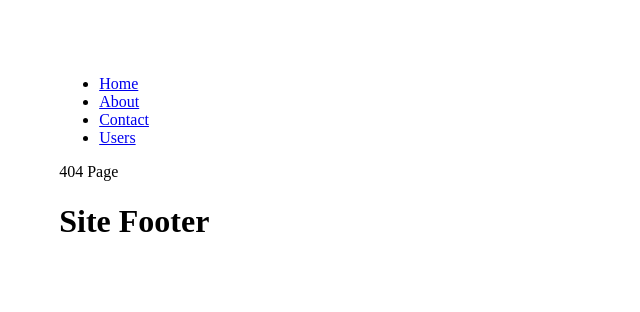
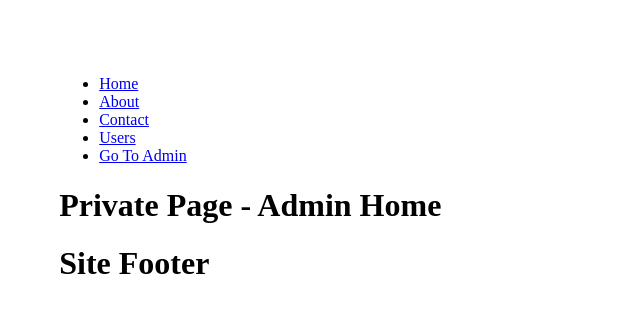
Before and after one commit to MustafaErtugrul/dgpays-demo, a React (Create React App) app: page /admin in a window 1280 px wide. Before the commit this address had no page. Shown: the top 312 px of the page, without its empty margins (0-640 px from the left). Built offline with nearby package versions, Linux system fonts and the light colour scheme.

Commit message:
react router part2

```diff
--- a/src/App.js
+++ b/src/App.js
@@ -1,8 +1,12 @@
 import React from 'react'
-import { Link, Route, Routes } from 'react-router-dom'
+import { Link, Navigate, Route, Routes } from 'react-router-dom'
 import AboutPage from './routingSample/AboutPage'
+import AdminHomePage from './routingSample/AdminHomePage'
 import ContactPage from './routingSample/ContactPage'
 import HomePage from './routingSample/HomePage'
+import { RequireAuth } from './routingSample/RequireAuth'
+import { RoleManager } from './routingSample/RoleManager'
+import { routeConfig } from './routingSample/routeConfig'
 import UserDetail from './routingSample/UserDetail'
 import UsersPage from './routingSample/UsersPage'
 import NoMatch from './stateSample/NoMatch'
@@ -13,20 +17,31 @@ function App() {
 
   return (
     <>
+
       <ul>
         <li><Link to='/'>Home</Link></li>
         <li><Link to='/about'>About</Link></li>
         <li><Link to='/contact'>Contact</Link></li>
         <li><Link to='/users'>Users</Link></li>
+        <li><Link to='/admin'>Go To Admin</Link></li>
+
       </ul>
-          <Routes>
-              <Route path='/' element={<HomePage/>}/>
-              <Route path='/about' element={<AboutPage/>}/>
-              <Route path='/contact' element={<ContactPage/>}/>
-              <Route path='/users' element={<UsersPage/>} ></Route>
-              <Route path='/users/:id' element={<UserDetail/>} ></Route>
-              <Route path='*' element={<NoMatch/>} />
-          </Routes>
+      <Routes>
+        {
+          routeConfig && routeConfig.map((item, key) => {
+            return <Route key={key} path={item.path} element={<RoleManager roleId={key}>{item.element}</RoleManager>} />
+
+          })
+        }
+        {/* <Route path='/' element={<HomePage />} />
+        <Route path='/about' element={<AboutPage />} />
+        <Route path='/contact' element={<ContactPage />} />
+        <Route path='/users' element={<UsersPage />} ></Route>
+        <Route path='/users/:id' element={<UserDetail />} ></Route>
+        <Route path='/products' element={<Navigate to='/' replace />} />
+        <Route path='/admin' element={<RequireAuth><AdminHomePage /></RequireAuth>} />
+        <Route path='*' element={<NoMatch />} /> */}
+      </Routes>
       <h1>Site Footer</h1>
     </>
   )
--- a/src/routingSample/AboutPage.js
+++ b/src/routingSample/AboutPage.js
@@ -1,4 +1,4 @@
-import React from 'react'
+import React, { useEffect } from 'react'
 import { useNavigate } from 'react-router-dom'
 
 function AboutPage() {
@@ -8,6 +8,14 @@ function AboutPage() {
     const goToBack = () => {
         navigate(-1);
     }
+
+    useEffect(() => {
+
+
+        console.log('ABOUT!');
+
+    }, [])
+
 
 
     return (
--- /dev/null
+++ b/src/routingSample/AdminHomePage.js
@@ -0,0 +1,13 @@
+import React from 'react'
+
+function AdminHomePage() {
+
+    console.log('Admin Home Page');
+
+  return (<>
+    <h1>Private Page - Admin Home</h1>
+    </>
+  )
+}
+
+export default AdminHomePage
--- a/src/routingSample/HomePage.js
+++ b/src/routingSample/HomePage.js
@@ -1,12 +1,12 @@
 import React from 'react'
-import { useNavigate } from 'react-router-dom'
+import { redirect, useNavigate } from 'react-router-dom'
 
 function HomePage() {
 
     const navigate = useNavigate();
 
     const goToAbout = () => {
-        navigate('/about')
+      navigate('/about')
     }
 
     return (
--- /dev/null
+++ b/src/routingSample/RequireAuth.js
@@ -0,0 +1,16 @@
+
+
+
+export const RequireAuth = ({ children }) => {
+
+    console.log('Children', children);
+
+    if (5 < 3) {
+        return <span>Go To Login Page!!</span>
+    }
+    else {
+        return children;
+    }
+
+
+}
--- /dev/null
+++ b/src/routingSample/RoleManager.js
@@ -0,0 +1,20 @@
+import { Navigate } from "react-router-dom";
+
+
+
+export const RoleManager = ({ children, roleId }) => {
+
+    //kullanıcının rollerini veya rolünü çekiyorum...
+
+    //aynı zamanda o sayfanın roleNumber çekiyorum
+    // console.log('children', children);
+    // console.log('roleId', roleId);
+
+    if (true) {
+        return children;
+    }
+    else {
+        return <Navigate to='/' replace />
+    }
+
+}
--- /dev/null
+++ b/src/routingSample/routeConfig.js
@@ -0,0 +1,46 @@
+import { Navigate } from "react-router-dom";
+import NoMatch from "../stateSample/NoMatch";
+import AboutPage from "./AboutPage";
+import AdminHomePage from "./AdminHomePage";
+import ContactPage from "./ContactPage";
+import HomePage from "./HomePage";
+import { RequireAuth } from "./RequireAuth";
+import UserDetail from "./UserDetail";
+import UsersPage from "./UsersPage";
+
+export const routeConfig =
+[
+    {
+        path:'/',
+        element:<HomePage/>
+    },
+    {
+        path:'/about',
+        element:<AboutPage/>
+    },
+    {
+        path:'/contact',
+        element:<ContactPage/>
+    },
+    {
+        path:'/users',
+        element:<UsersPage/>
+    },
+    {
+        path:'/users/:id',
+        element:<UserDetail/>
+    },
+    {
+        path:'/products',
+        element:<Navigate to='/' replace />
+    },
+    {
+        path:'/admin',
+        element:<RequireAuth><AdminHomePage /></RequireAuth>
+    },
+    {
+        path:'*',
+        element: <NoMatch/>
+    },
+
+]
```
Also changed, not shown: kaynaklar.txt.
